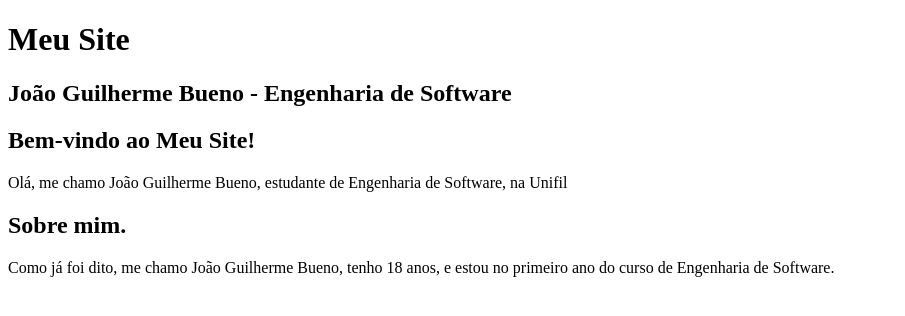
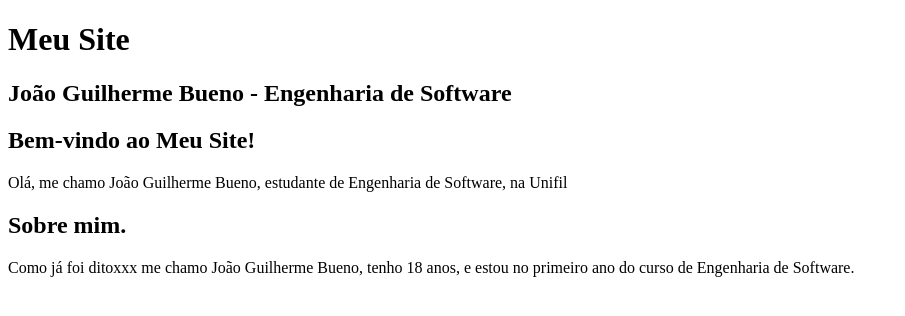
Before and after one commit to joaobuenooo/aula-06-06, a plain HTML site: page index.html in a window 1280 px wide. Shown: the whole page, without its empty margins (0-905 px from the left). Drawn offline with Linux system fonts and the light colour scheme.

Commit message:
first commit

```diff
--- a/index.html
+++ b/index.html
@@ -15,7 +15,7 @@
         <h2>Bem-vindo ao Meu Site!</h2>
         <p>Olá, me chamo João Guilherme Bueno, estudante de Engenharia de Software, na Unifil</p>
         <h2>Sobre mim.</h2>
-        <p>Como já foi dito, me chamo João Guilherme Bueno, tenho 18 anos, e estou no primeiro ano do curso de Engenharia de Software.</p>
+        <p>Como já foi ditoxxx me chamo João Guilherme Bueno, tenho 18 anos, e estou no primeiro ano do curso de Engenharia de Software.</p>
 </main>
 </body>
 </html>
```
